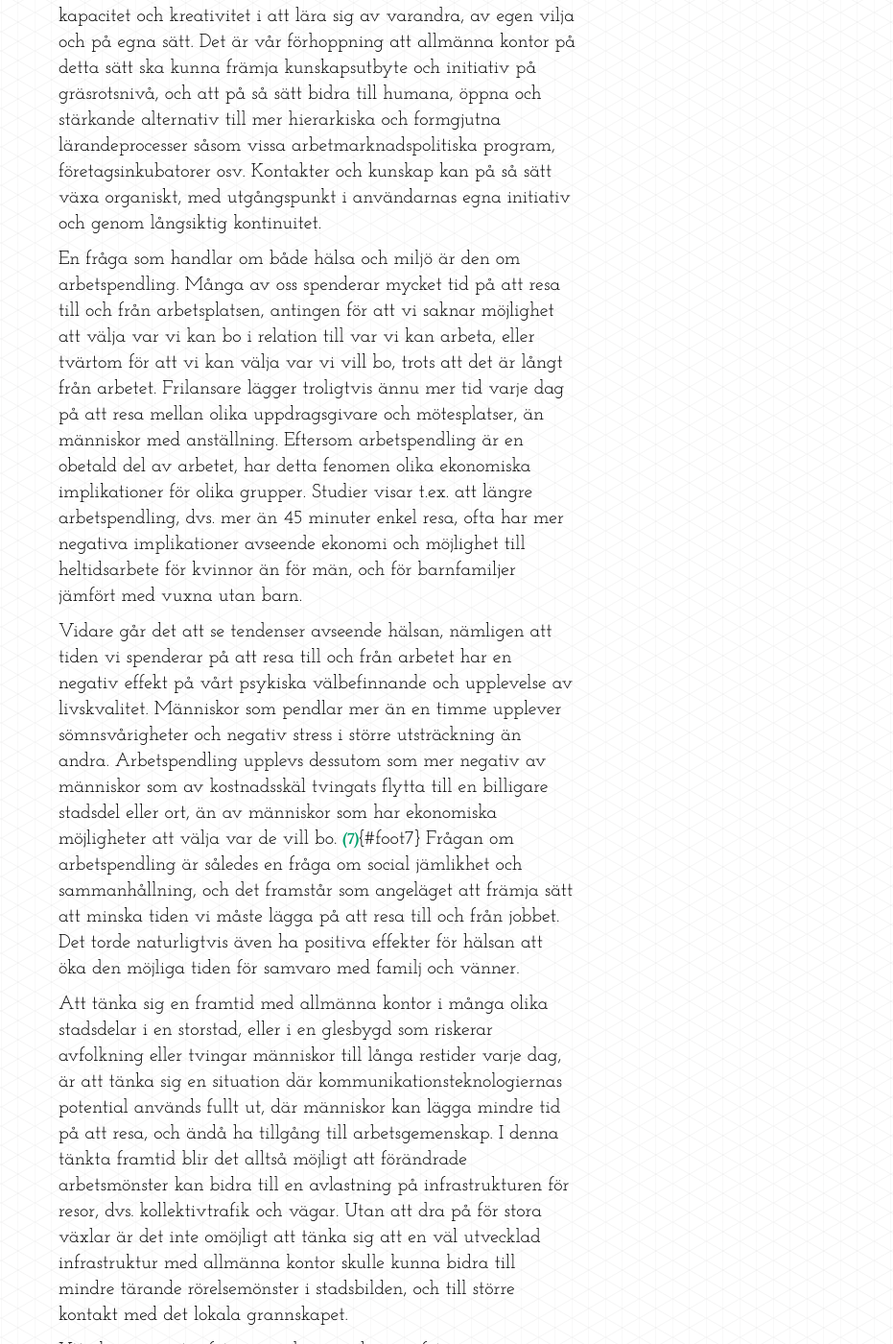
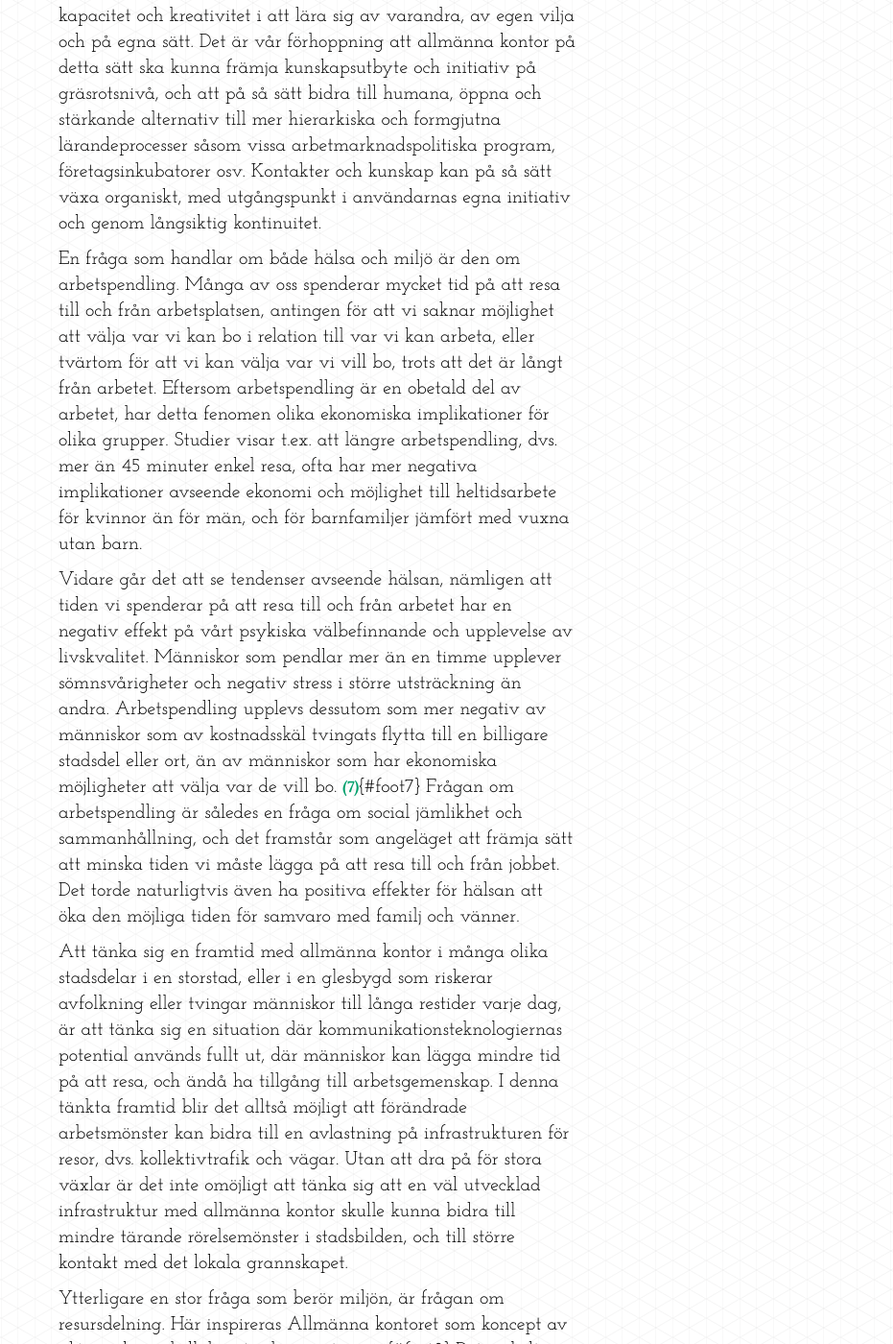
Before and after one commit to dilettant/allmannakontoret, a Jekyll site: the page built from koncept/utgangspunkter_och_perspektiv.md, in a window 1280 px wide and 1400 px high, scrolled down 6407 px. Shown: the whole window at 96% size, without its empty margins (349-1280 px from the left). Built offline with Jekyll 4.4.1, drawn with Linux system fonts in a browser that asks for light colours; comment, search, counter and statistics services are not loaded; some of the changed text lies outside the part shown.

Commit message:
Small changes after discussion JT + AJ

```diff
--- a/koncept/utgangspunkter_och_perspektiv.md
+++ b/koncept/utgangspunkter_och_perspektiv.md
@@ -54,13 +54,13 @@ En etablerad föreställning är att arbete i sig är bra för hälsan, och att
 
 En annan aspekt gällande hälsa berör frågor om egenmakt i relation till självorganiserat, kooperativt kunskapsbyggande. Allmänna kontoret som idé bör ge stor tillit till människors egen kapacitet och kreativitet i att lära sig av varandra, av egen vilja och på egna sätt. Det är vår förhoppning att allmänna kontor på detta sätt ska kunna främja kunskapsutbyte och initiativ på gräsrotsnivå, och att på så sätt bidra till humana, öppna och stärkande alternativ till mer hierarkiska och formgjutna lärandeprocesser såsom vissa arbetmarknadspolitiska program, företagsinkubatorer osv. Kontakter och kunskap kan på så sätt växa organiskt, med utgångspunkt i användarnas egna initiativ och genom långsiktig kontinuitet.
 
-En fråga som handlar om både hälsa och miljö är den om arbetspendling. Många av oss spenderar mycket tid på att resa till och från arbetsplatsen, antingen för att vi saknar möjlighet att välja var vi kan bo i relation till var vi kan arbeta, eller tvärtom för att vi kan välja var vi vill bo, trots att det är långt från arbetet. Frilansare lägger troligtvis ännu mer tid varje dag på att resa mellan olika uppdragsgivare och mötesplatser, än människor med anställning. Eftersom arbetspendling är en obetald del av arbetet, har detta fenomen olika ekonomiska implikationer för olika grupper. Studier visar t.ex. att längre arbetspendling, dvs. mer än 45 minuter enkel resa, ofta har mer negativa implikationer avseende ekonomi och möjlighet till heltidsarbete för kvinnor än för män, och för barnfamiljer jämfört med vuxna utan barn.
+En fråga som handlar om både hälsa och miljö är den om arbetspendling. Många av oss spenderar mycket tid på att resa till och från arbetsplatsen, antingen för att vi saknar möjlighet att välja var vi kan bo i relation till var vi kan arbeta, eller tvärtom för att vi kan välja var vi vill bo, trots att det är långt från arbetet. Eftersom arbetspendling är en obetald del av arbetet, har detta fenomen olika ekonomiska implikationer för olika grupper. Studier visar t.ex. att längre arbetspendling, dvs. mer än 45 minuter enkel resa, ofta har mer negativa implikationer avseende ekonomi och möjlighet till heltidsarbete för kvinnor än för män, och för barnfamiljer jämfört med vuxna utan barn.
 
 Vidare går det att se tendenser avseende hälsan, nämligen att tiden vi spenderar på att resa till och från arbetet har en negativ effekt på vårt psykiska välbefinnande och upplevelse av livskvalitet. Människor som pendlar mer än en timme upplever sömnsvårigheter och negativ stress i större utsträckning än andra. Arbetspendling upplevs dessutom som mer negativ av människor som av kostnadsskäl tvingats flytta till en billigare stadsdel eller ort, än av människor som har ekonomiska möjligheter att välja var de vill bo. [(7)](#footnotes){#foot7} Frågan om arbetspendling är således en fråga om social jämlikhet och sammanhållning, och det framstår som angeläget att främja sätt att minska tiden vi måste lägga på att resa till och från jobbet. Det torde naturligtvis även ha positiva effekter för hälsan att öka den möjliga tiden för samvaro med familj och vänner.
 
 Att tänka sig en framtid med allmänna kontor i många olika stadsdelar i en storstad, eller i en glesbygd som riskerar avfolkning eller tvingar människor till långa restider varje dag, är att tänka sig en situation där kommunikationsteknologiernas potential används fullt ut, där människor kan lägga mindre tid på att resa, och ändå ha tillgång till arbetsgemenskap. I denna tänkta framtid blir det alltså möjligt att förändrade arbetsmönster kan bidra till en avlastning på infrastrukturen för resor, dvs. kollektivtrafik och vägar. Utan att dra på för stora växlar är det inte omöjligt att tänka sig att en väl utvecklad infrastruktur med allmänna kontor skulle kunna bidra till mindre tärande rörelsemönster i stadsbilden, och till större kontakt med det lokala grannskapet.
 
-Ytterligare en stor fråga som berör miljön, är frågan om resursdelning. Här inspireras Allmänna kontoret som koncept av idéerna kring kollaboratör konsumtion. [(8)](#footnotes){#foot8} Det är helt enkelt långsiktigt ohållbart för miljön att alla människor ska äga sin egen uppsättning verktyg, arbetsteknologi, kommunikationsmedel osv. Samtidigt är vår nuvarande form av välfärdsekonomi beroende av att vi konsumerar. Vår bedömning i denna fråga är att allmänna kontor kan bidra just till resursdelning och därmed minskad miljöbelastning, i viss mån höjd disponibel inkomst för användarna, och till att höja produktiviteten och värdet på det som skapas genom platsens användning.
+Ytterligare en stor fråga som berör miljön, är frågan om resursdelning. Här inspireras Allmänna kontoret som koncept av idéerna kring kollaborativ konsumtion. [(8)](#footnotes){#foot8} Det är helt enkelt långsiktigt ohållbart för miljön att alla människor ska äga sin egen uppsättning verktyg, arbetsteknologi, kommunikationsmedel osv. Samtidigt är vår nuvarande form av välfärdsekonomi beroende av att vi konsumerar. Vår bedömning i denna fråga är att allmänna kontor kan bidra just till resursdelning och därmed minskad miljöbelastning, i viss mån höjd disponibel inkomst för användarna, och till att höja produktiviteten och värdet på det som skapas genom platsens användning.
 
 
 <hr id="footnotes"/>
```
Also changed, not shown: koncept/sammanfattning.md (+2 -2 lines), koncept/visionen_om_allmanna_kontor.md (+6 -6 lines).
